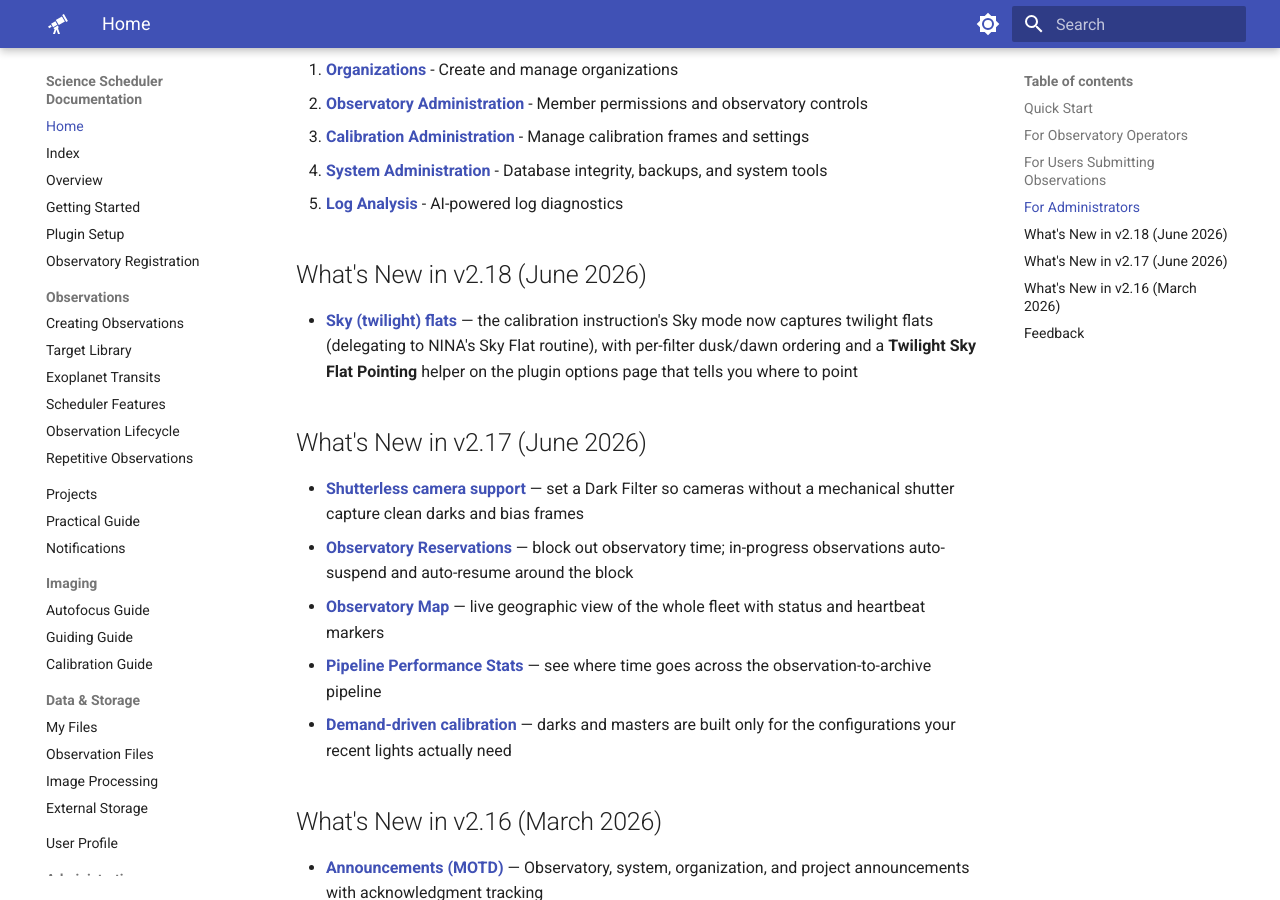
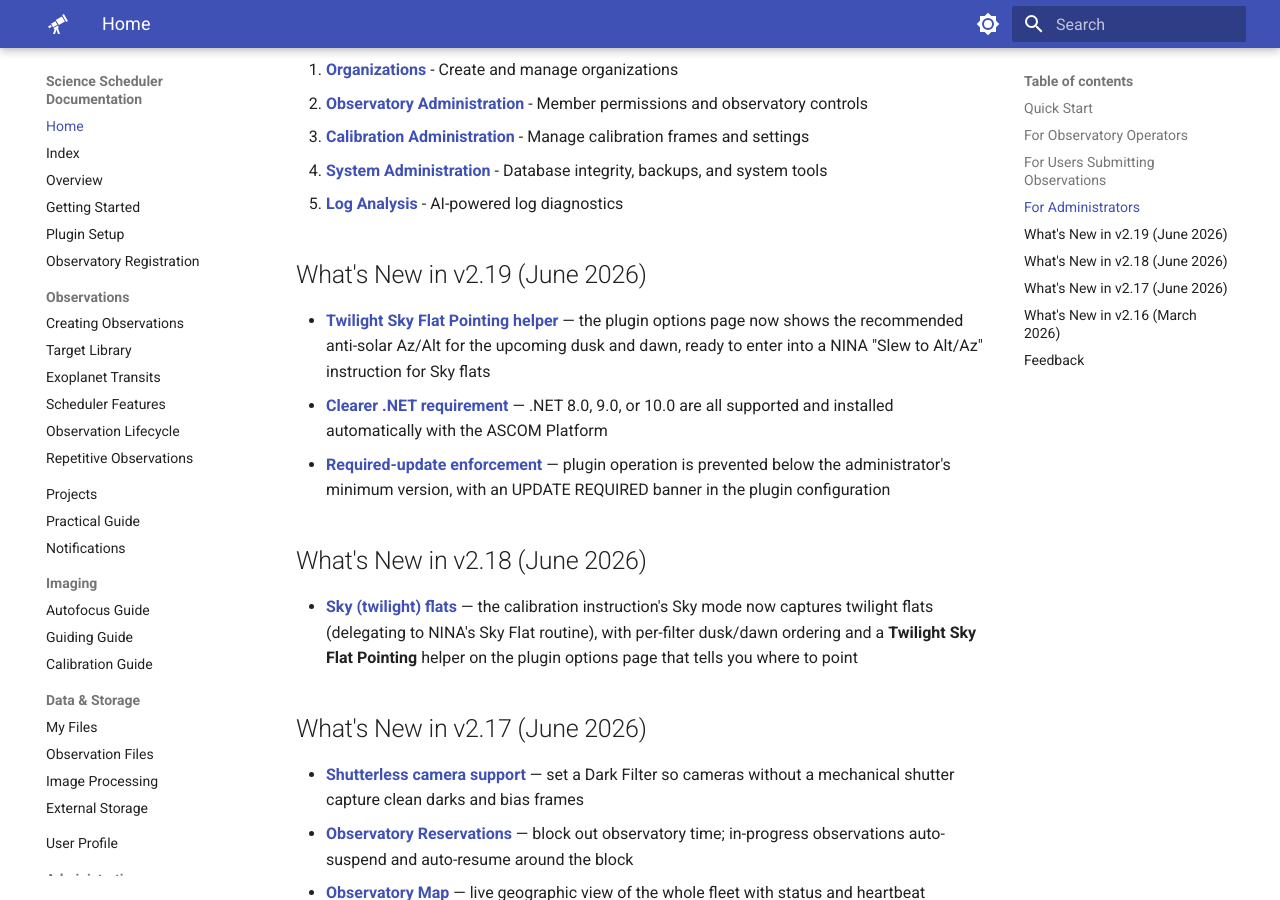
Before and after one commit to First-Light-Systems/nina-scheduler-docs, an MkDocs documentation site: the page built from docs/index.md, in a window 1280 px wide and 900 px high, scrolled down 1790 px. Built offline with MkDocs 1.6.1 and Material for MkDocs 9.7.7, drawn with Linux system fonts in a browser that asks for light colours.

Commit message:
docs: add home-page What's New for v2.19
Bump documentation version to 2.19 and surface the Plugin Setup v1.6
changes on the landing page: Twilight Sky Flat Pointing helper, clearer
.NET requirement, and required-update enforcement.

Co-Authored-By: Claude Opus 4.8 (1M context) <noreply@anthropic.com>

```diff
--- a/docs/index.md
+++ b/docs/index.md
@@ -1,6 +1,6 @@
 # Science Scheduler Documentation
 
-**Documentation Version**: 2.18 | **Last Updated**: June 2026
+**Documentation Version**: 2.19 | **Last Updated**: June 2026
 **Server v3.9.0 | Plugin v3.14.0.0**
 
 Welcome to the Science Scheduler documentation. This system provides automated multi-observatory observation scheduling and coordination for observatories using NINA — from educational programs and remote hosting facilities to professional research networks.
@@ -56,6 +56,12 @@ If you're managing organizations, users, or the system:
 4. **[System Administration](SYSTEM_ADMINISTRATION.md)** - Database integrity, backups, and system tools
 5. **[Log Analysis](LOG_ANALYSIS_GUIDE.md)** - AI-powered log diagnostics
 
+## What's New in v2.19 (June 2026)
+
+- **[Twilight Sky Flat Pointing helper](PLUGIN_SETUP.md#twilight-sky-flat-pointing)** — the plugin options page now shows the recommended anti-solar Az/Alt for the upcoming dusk and dawn, ready to enter into a NINA "Slew to Alt/Az" instruction for Sky flats
+- **[Clearer .NET requirement](PLUGIN_SETUP.md#prerequisites)** — .NET 8.0, 9.0, or 10.0 are all supported and installed automatically with the ASCOM Platform
+- **[Required-update enforcement](PLUGIN_SETUP.md#required-updates)** — plugin operation is prevented below the administrator's minimum version, with an UPDATE REQUIRED banner in the plugin configuration
+
 ## What's New in v2.18 (June 2026)
 
 - **[Sky (twilight) flats](CALIBRATION_GUIDE.md#sky-mode)** — the calibration instruction's Sky mode now captures twilight flats (delegating to NINA's Sky Flat routine), with per-filter dusk/dawn ordering and a **Twilight Sky Flat Pointing** helper on the plugin options page that tells you where to point
```
